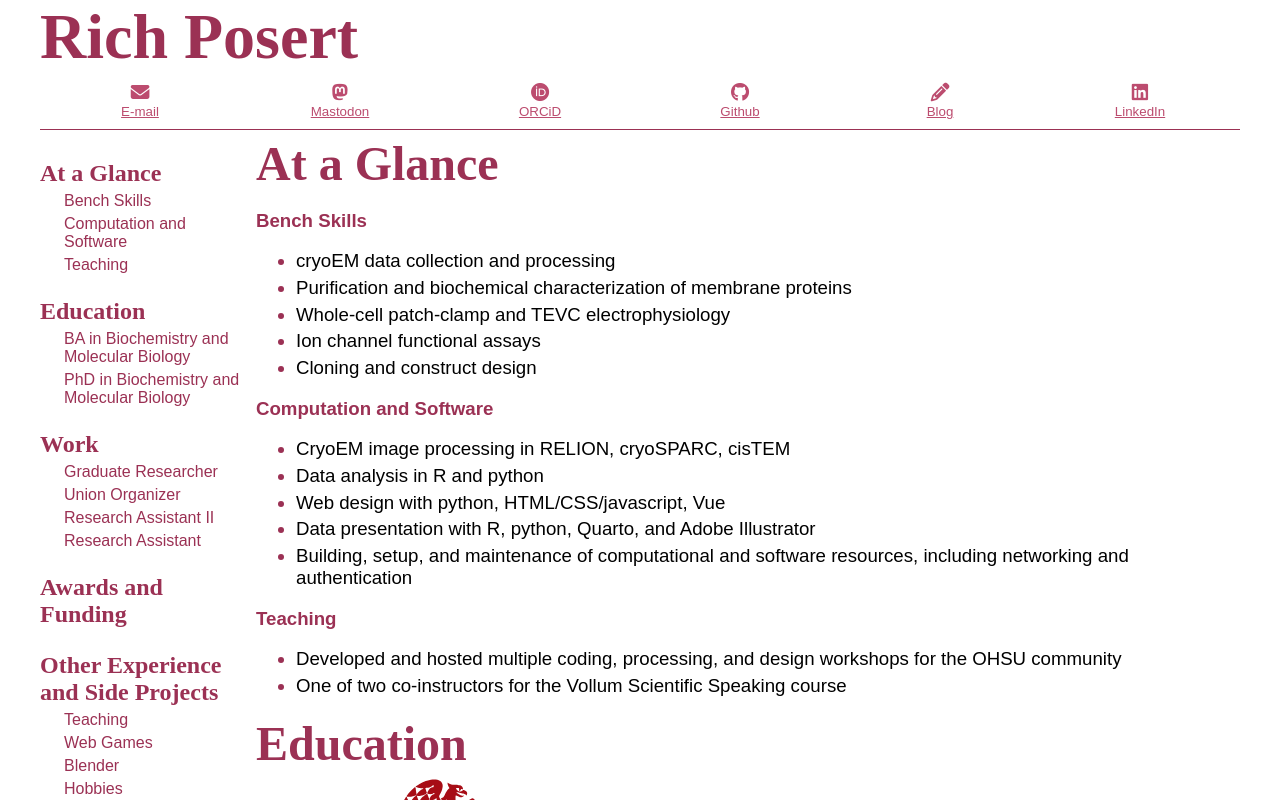
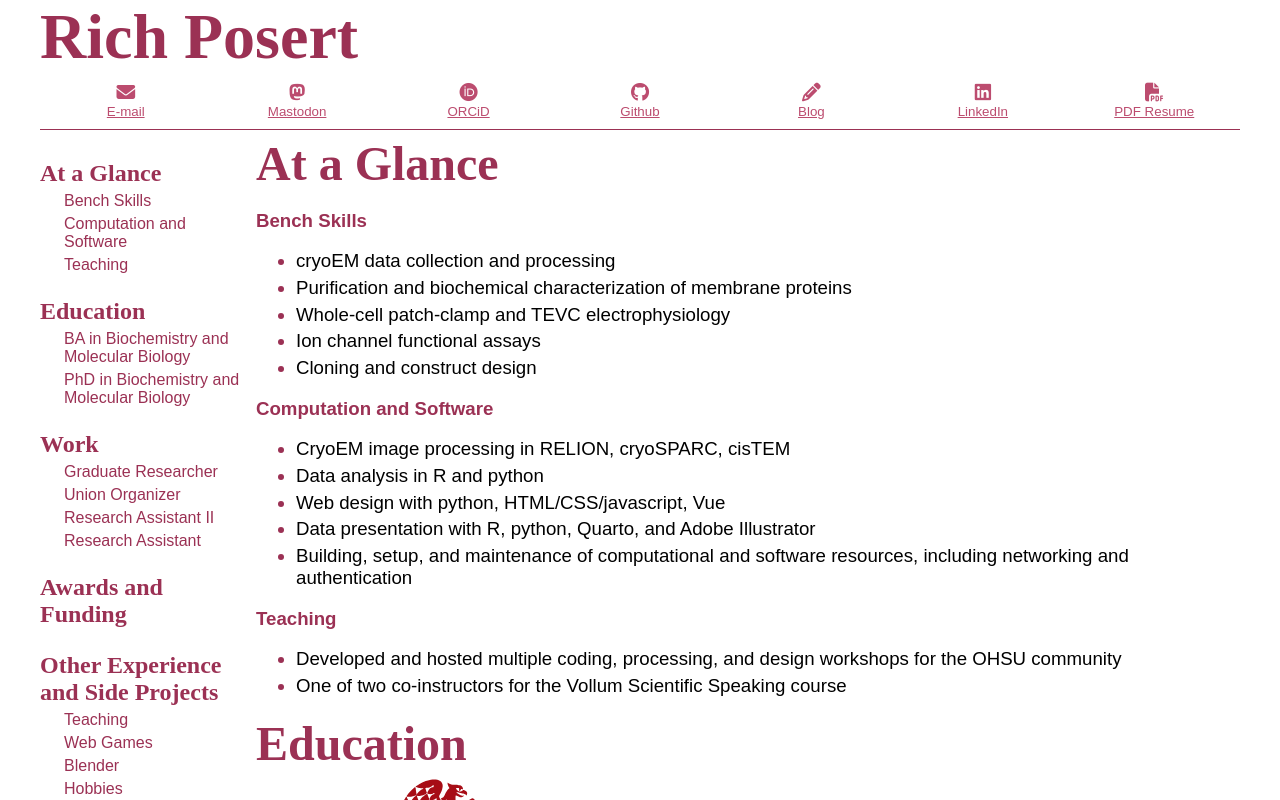
Before and after one commit to PlethoraChutney/resume, a plain HTML site: page index.html in a window 1280 px wide. Drawn offline with Linux system fonts and the light colour scheme; a web font is replaced by a local one.

Commit message:
Add pdf link to resume

```diff
--- a/index.html
+++ b/index.html
@@ -37,6 +37,10 @@
                 <a href="https://www.linkedin.com/in/richard-posert-ab418b166/">
                     <i class="fa-brands fa-linkedin"></i>
                     <p>LinkedIn</p>
+                </a>
+                <a href="tex/resume.pdf">
+                    <i class="fa-solid fa-file-pdf"></i>
+                    <p>PDF Resume</p>
                 </a>
             </div>
         </div>
```
